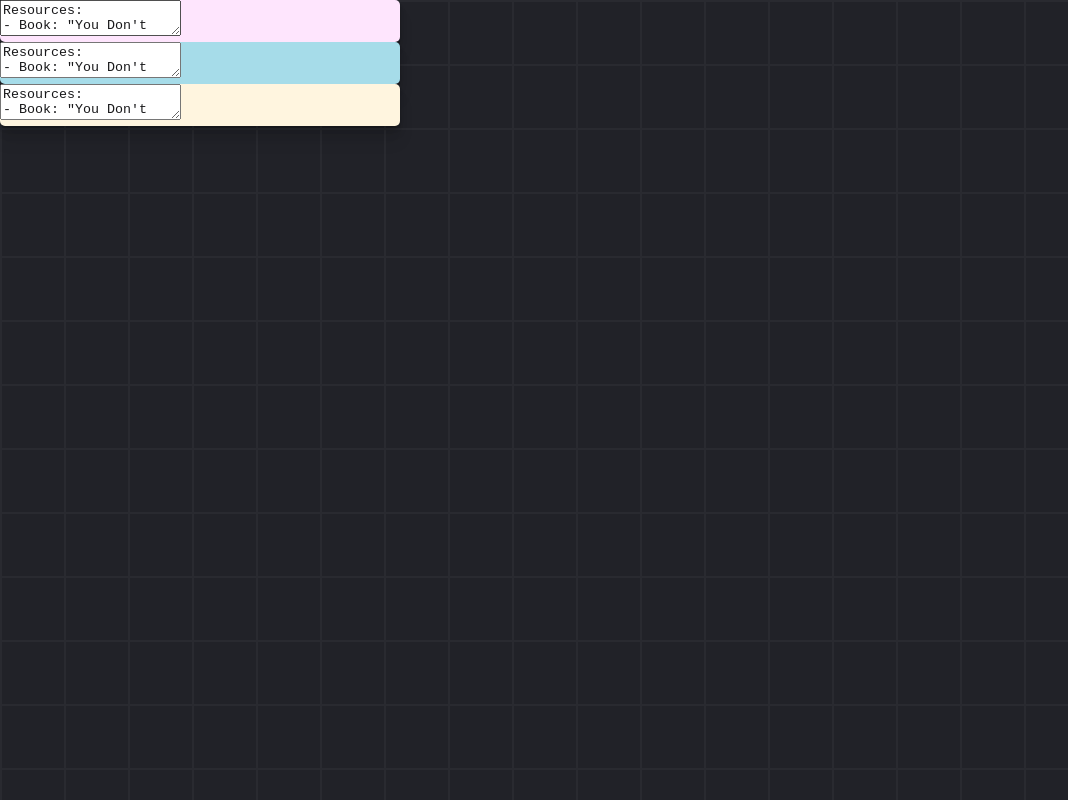
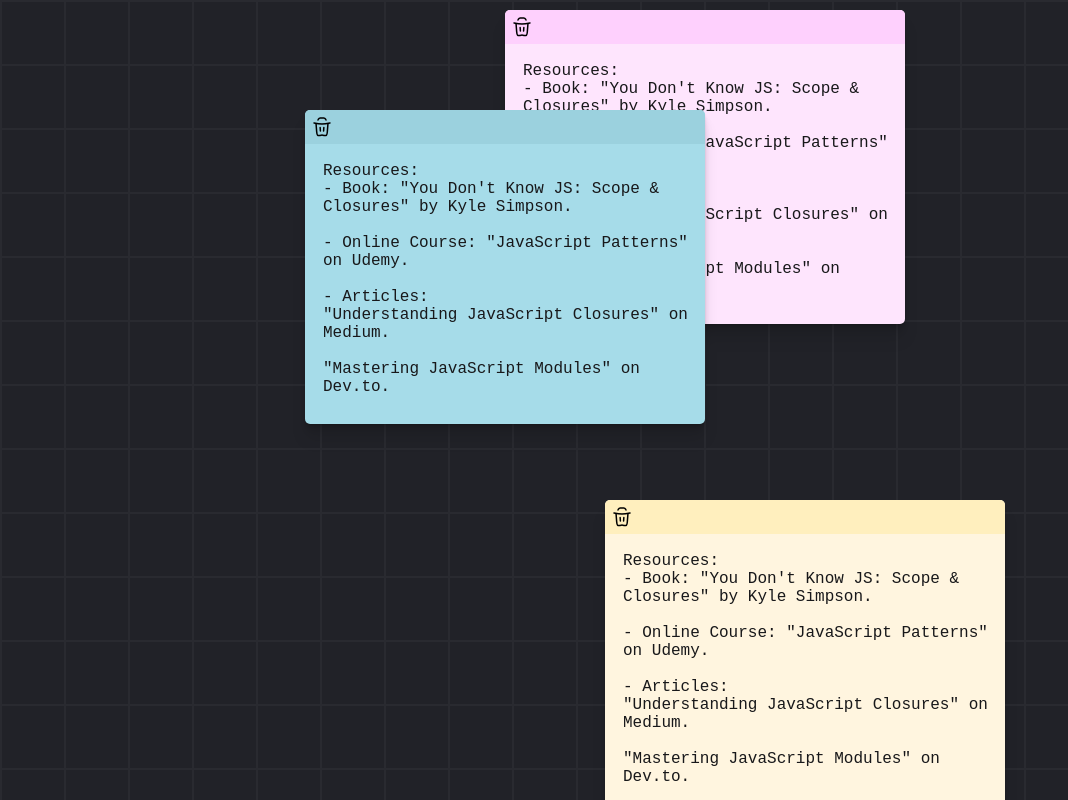
Before and after one commit to Olamyyde/notes, a React (Vite) app: page / in a window 1280 px wide. Shown: the whole page, without its empty margins (0-1068 px from the left). Built offline with nearby package versions, Linux system fonts and the light colour scheme.

Commit message:
fix movement of cards around

```diff
--- a/src/components/Notecard.jsx
+++ b/src/components/Notecard.jsx
@@ -1,17 +1,81 @@
-import React from 'react'
+import {useRef, useEffect, useState} from 'react'
+import Trash from '../icons/Trash'
 
-const Notecard = ({note}) => {
+const Notecard = ({ note }) => {
     const body = JSON.parse(note.body)
-    const position = JSON.parse(note.position)
+    const [position, setPosition] = useState(JSON.parse(note.position))
     const colors = JSON.parse(note.colors)
+
+    let mouseStartPos = { x: 0, y: 0 };
+
+    const cardRef = useRef(null);
+
+    const textAreaRef = useRef(null)
+
+    useEffect(() => {
+        autoGrow(textAreaRef)
+    }, [])
+
+    const autoGrow = (textarea) => {
+        const {current} = textAreaRef
+        current.style.height = "auto"
+        current.style.height = current.scrollHeight + "px"
+    }
+
+    const mouseDown = (e) => {
+        mouseStartPos.x = e.clientX
+        mouseStartPos.y = e.clientY
+
+        document.addEventListener('mousemove', mouseMove)
+        document.addEventListener('mouseup', mouseUp)
+    }
+
+    const mouseUp = () => {
+        document.removeEventListener("mousemove", mouseMove);
+        document.removeEventListener("mouseup", mouseUp);
+    };
+
+    const mouseMove = (e) => {
+        const mouseMoveDir = {
+            x: mouseStartPos.x - e.clientX,
+            y: mouseStartPos.y - e.clientY,
+        }
+
+        // console.log("mouseMoveDir", mouseMoveDir)
+        mouseStartPos.x = e.clientX
+        mouseStartPos.y = e.clientY
+
+        setPosition({
+            x: cardRef.current.offsetLeft - mouseMoveDir.x,
+            y: cardRef.current.offsetTop - mouseMoveDir.y
+        })
+
+    }
+
 
 
     return (
-    <div className='card' style={{ backgroundColor: colors.colorBody}}>
+        <div
+            ref={cardRef}
+            className='card'
+            style={{
+                backgroundColor: colors.colorBody,
+                left: `${position.x}px`,
+                top: `${position.y}px`
+                }}>
+            <div
+                onMouseDown={mouseDown}
+                className="card-header"
+                style={{ backgroundColor: colors.colorHeader }}
+            >
+                <Trash />
+            </div>
             <div className='card-body'>
                 <textarea
-                style={{ color: colors.colorText}}
-                defaultValue={body}>
+                    ref={textAreaRef}
+                    style={{ color: colors.colorText }}
+                    defaultValue={body}
+                    onInput={() => autoGrow(textAreaRef)}>
 
                 </textarea>
             </div>
--- /dev/null
+++ b/src/icons/Trash.jsx
@@ -0,0 +1,21 @@
+const Trash = ({ size = "24" }) => {
+    return (
+        <svg
+            xmlns="http://www.w3.org/2000/svg"
+            viewBox="0 0 24 24"
+            width={size}
+            height={size}
+            stroke="#000000"
+            fill="none"
+            strokeWidth="1.5"
+        >
+            <path d="m6 8 .668 8.681c.148 1.924.222 2.885.84 3.423.068.06.14.115.217.165.685.449 1.63.26 3.522-.118.36-.072.54-.108.721-.111h.064c.182.003.361.039.72.11 1.892.379 2.838.568 3.523.12.076-.05.15-.106.218-.166.617-.538.691-1.5.84-3.423L18 8"></path>
+            <path
+                strokeLinecap="round"
+                d="m10.151 12.5.245 3.492M13.849 12.5l-.245 3.492M4 8s4.851 1 8 1 8-1 8-1M8 5l.447-.894A2 2 0 0 1 10.237 3h3.527a2 2 0 0 1 1.789 1.106L16 5"
+            ></path>
+        </svg>
+    );
+};
+
+export default Trash
--- a/src/index.css
+++ b/src/index.css
@@ -30,7 +30,38 @@
     width: 400px;
     border-radius: 5px;
     cursor: pointer;
+    position: absolute;
     box-shadow: 0 1px 1px hsl(0deg 0% 0% / 0.075), 0 2px 2px hsl(0deg 0% 0% /
                     0.075), 0 4px 4px hsl(0deg 0% 0% / 0.075), 0 8px 8px hsl(0deg
                     0% 0% / 0.075), 0 16px 16px hsl(0deg 0% 0% / 0.075);
 }
+
+.card-body {
+    padding: 1em;
+    border-radius: 0 0 5px 5px;
+}
+
+.card-header {
+    /* background-color: #9bd1de; */
+    border-radius: 5px 5px 0 0;
+    display: flex;
+    justify-content: space-between;
+    align-items: center;
+    padding: 5px;
+}
+
+.card-body textarea {
+    background-color: inherit;
+    border: none;
+    width: 100%;
+    height: 100%;
+    resize: none;
+    font-size: 16px;
+}
+
+textarea:focus {
+    background-color: inherit;
+    outline: none;
+    width: 100%;
+    height: 100%;
+}
```
Lines whose indentation alone changed are shown as unchanged.
